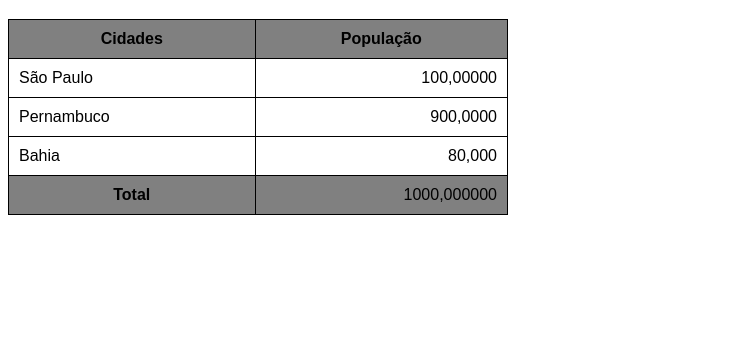
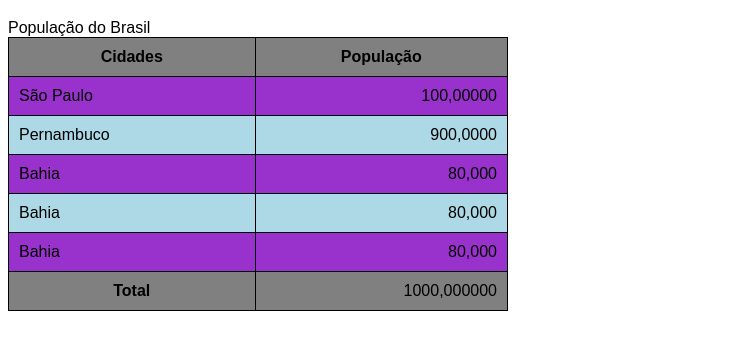
Before and after one commit to israelmorais-dev/html-css, a plain HTML site: page exercicios/ex-023-tabelas/tabela.comp.html in a window 1280 px wide. Shown: the part 61-410 px from the top of the page, without its empty margins (0-748 px from the left). Drawn offline with Linux system fonts and the light colour scheme.

Commit message:
Aula de tabelas/semânticas

```diff
--- a/exercicios/ex-023-tabelas/tabela.comp.html
+++ b/exercicios/ex-023-tabelas/tabela.comp.html
@@ -11,7 +11,7 @@
         }
         table{
             width: 500px;
-            border-collapse: collapse;
+            border-collapse: collapse; /*juntar linha da tabela*/
         }
         td, th {
             border: 1px solid #000;
@@ -24,14 +24,24 @@
         .num{
             text-align: right;
         }
+        tbody > tr:nth-child(odd){ /*odd=impar, even=par*/
+            background-color: darkorchid;
+        }
+        tbody > tr:nth-child(2n){ /*baixar deixar zebrado a tabela(o nuúmero é a quantidade de linhas para pular)*/
+            background-color: lightblue;
+        }
     </style>
 </head>
 <body>
     <h1>Uso de tabela grande (usar essa no dia a dia)</h1>
+    <!--descrição da tabela (semântica)-->
+    <!--TH são titulos TD são dados-->
+    <!--os scope é se o th ta na mesma linha ou a mesma coluna (semântica)-->
+    <caption>População do Brasil</caption>
     <table>
         <thead>
             <tr>
-                <th>Cidades</th>
+                <th scope="col">Cidades</th>
                 <th>População</th>
             </tr>
         </thead>
@@ -48,9 +58,16 @@
                 <td>Bahia</td>
                 <td class="num">80,000</td>
             </tr>
+            <tr>
+                <td>Bahia</td>
+                <td class="num">80,000</td>
+            </tr> <tr>
+                <td>Bahia</td>
+                <td class="num">80,000</td>
+            </tr>
         </tbody>
         <tfoot>
-            <th>Total</th>
+            <th scope="row">Total</th>
             <td class="num">1000,000000</td>
         </tfoot>
     </table>
```
